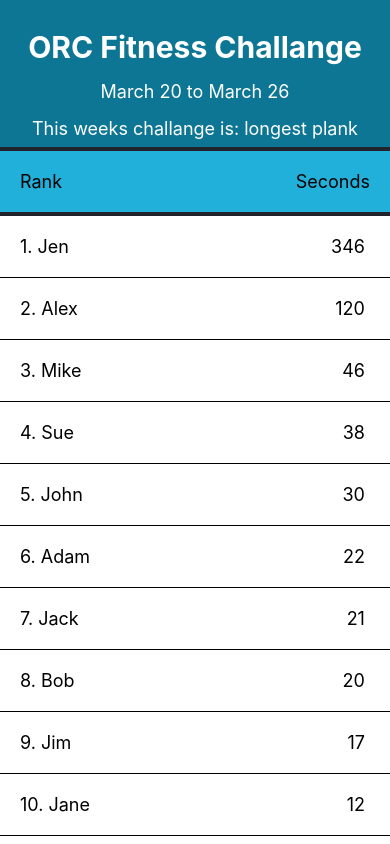
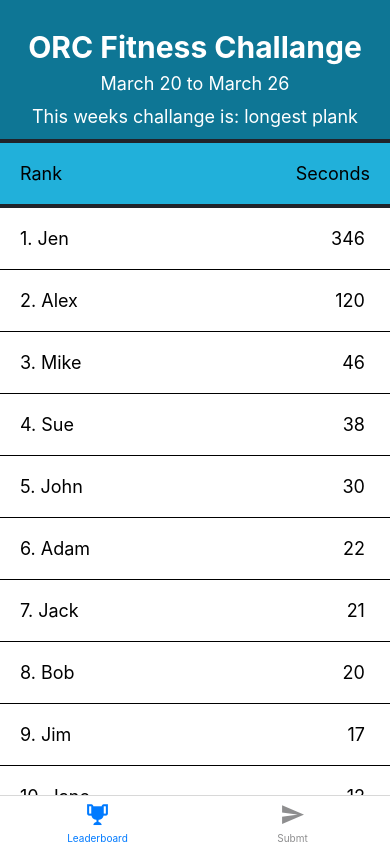
Before and after one commit to michaeltaciuk/orcLeader, a React Native app: screen / in a window 390 px wide. Built offline with nearby package versions, Linux system fonts and the light colour scheme.

Commit message:
Added botton navagation

```diff
--- a/App.js
+++ b/App.js
@@ -1,11 +1,14 @@
 import { StatusBar } from 'expo-status-bar';
 import {
-  ScrollView,
   FlatList,
   StyleSheet,
   Text,
-  View
+  View,
+  SafeAreaView
 } from 'react-native';
+import { NavigationContainer } from '@react-navigation/native';
+import { createBottomTabNavigator } from '@react-navigation/bottom-tabs';
+import { MaterialCommunityIcons } from '@expo/vector-icons';
 
 const dataUserScores = [
   {name: 'John', score: 30},
@@ -27,7 +30,8 @@ const dataChallange ={
   units: 'Seconds',
 };
 
-export default function App() {
+const Tab = createBottomTabNavigator();
+
 let today = new Date().getDay();
 let startOfWeek = new Date();
 startOfWeek.setDate(startOfWeek.getDate() - (today - 1));
@@ -36,11 +40,12 @@ export default function App() {
 endOfWeek = endOfWeek.toLocaleDateString('default', {month: 'long', day: 'numeric'});
 startOfWeek = startOfWeek.toLocaleDateString('default', {month: 'long', day: 'numeric'});
 
+function LeaderboardScreen() {
+
   dataUserScores.sort((a, b) => (a.score > b.score) ? -1 : 1);
+  return (
+    <SafeAreaView style={styles.container}>
 
-
-  return (
-    <View style={styles.container}>
       <StatusBar style="auto" />
       <Text style={styles.title}>{`ORC Fitness Challange`}</Text>
       <Text style={styles.challange}>{`${startOfWeek} to ${endOfWeek}`}</Text>
@@ -58,8 +63,48 @@ export default function App() {
           </View>
         }
       />
+    </SafeAreaView>
+  );
+}
 
-    </View>
+function SubmissionScreen() {
+  return (
+    <SafeAreaView style={styles.container}>
+      <StatusBar style="auto" />
+      <Text style={styles.title}>{`ORC Fitness Challange`}</Text>
+      <Text style={styles.challange}>{`${startOfWeek} to ${endOfWeek}`}</Text>
+      <Text style={styles.challange}>{`This weeks challange is: ${dataChallange.challange}`}</Text>
+      <Text>Submit your score for this weeks challage:</Text>
+      </SafeAreaView>
+  );
+}
+
+function Tabs() {
+  return (
+    <Tab.Navigator>
+      <Tab.Screen
+        name="Leaderboard"
+        options={{headerShown: false,
+          tabBarIcon: ({ color, size }) => (
+            <MaterialCommunityIcons name="trophy" color={color} size={size} />
+          ),}}
+        component={LeaderboardScreen} />
+      <Tab.Screen
+        name="Submt"
+        options={{headerShown: false,
+          tabBarIcon: ({ color, size }) => (
+            <MaterialCommunityIcons name="send" color={color} size={size} />
+          ),}}
+        component={SubmissionScreen} />
+    </Tab.Navigator>
+  );
+}
+
+export default function App() {
+  return (
+    <NavigationContainer>
+      <Tabs />
+    </NavigationContainer>
   );
 }
 
@@ -78,7 +123,7 @@ const styles = StyleSheet.create({
     color: 'white',
   },
   challange: {
-    paddingVertical: 8,
+    paddingBottom: 12,
     textAlign: 'center',
     fontSize: 18,
     color: 'white',
--- a/package.json
+++ b/package.json
@@ -9,10 +9,14 @@
     "web": "expo start --web"
   },
   "dependencies": {
+    "@react-navigation/bottom-tabs": "^6.5.7",
+    "@react-navigation/native": "^6.1.6",
     "expo": "~48.0.9",
     "expo-status-bar": "~1.4.4",
     "react": "18.2.0",
-    "react-native": "0.71.4"
+    "react-native": "0.71.4",
+    "react-native-safe-area-context": "4.5.0",
+    "react-native-screens": "~3.20.0"
   },
   "devDependencies": {
     "@babel/core": "^7.20.0"
```
Also changed, not shown: 1 other file (tests, documents, lock files or other folders). Lines whose indentation alone changed are shown as unchanged.
